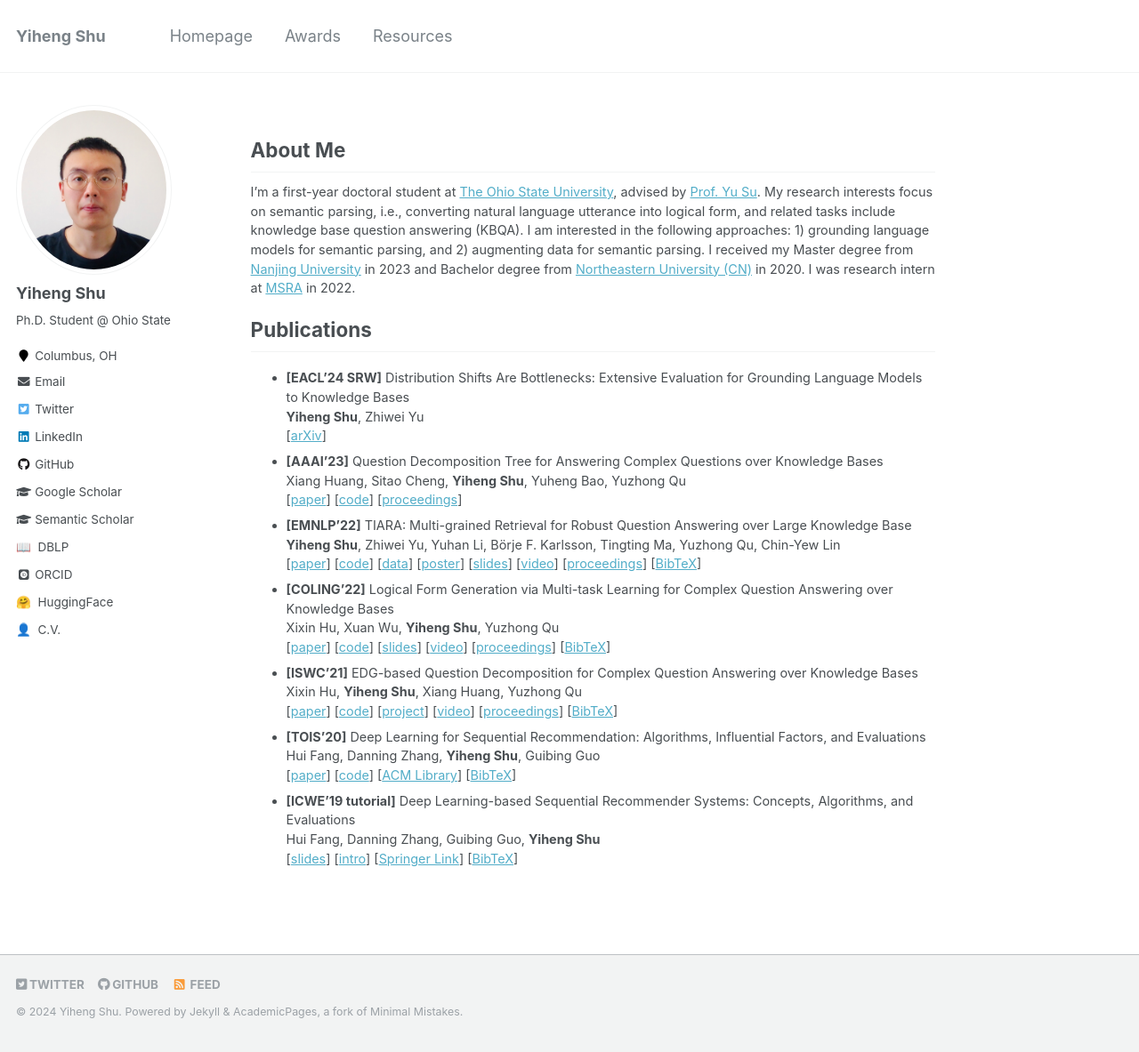
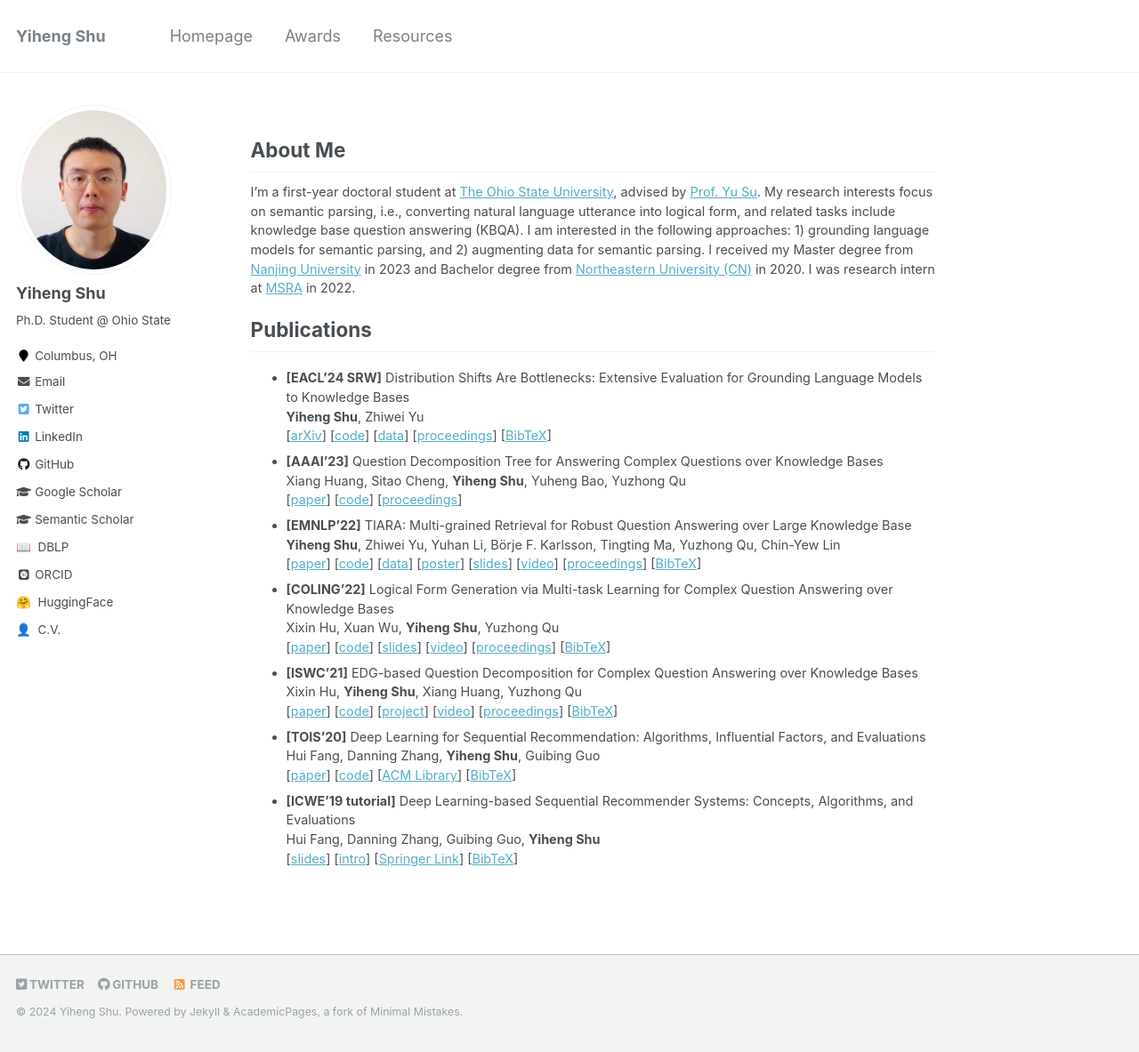
Before and after one commit to yihengshu/yihengshu.github.io, a Jekyll site: the page built from _pages/about.md, in a window 1280 px wide and 1183 px high. Shown: the whole window at 89% size. Built offline with Jekyll 4.4.1, drawn with Linux system fonts in a browser that asks for light colours; some web fonts are replaced.

Commit message:
Update about.md

```diff
--- a/_pages/about.md
+++ b/_pages/about.md
@@ -27,6 +27,10 @@ I was research intern at [MSRA](https://www.msra.cn/) in 2022.
 - **[EACL'24 SRW]** Distribution Shifts Are Bottlenecks: Extensive Evaluation for Grounding Language Models to Knowledge Bases
 **Yiheng Shu**, Zhiwei Yu
 [[arXiv](https://arxiv.org/pdf/2309.08345.pdf)]
+[[code](https://github.com/yhshu/Distribution-Shifts-for-KBQA)]
+[[data](https://huggingface.co/datasets/yhshu/TIARA-GAIN/tree/main)]
+[[proceedings]()]
+[[BibTeX]()]
 - **[AAAI’23]** Question Decomposition Tree for Answering Complex Questions over Knowledge Bases
 Xiang Huang, Sitao Cheng, **Yiheng Shu**, Yuheng Bao, Yuzhong Qu
 [[paper](https://arxiv.org/pdf/2306.07597.pdf)]
```
